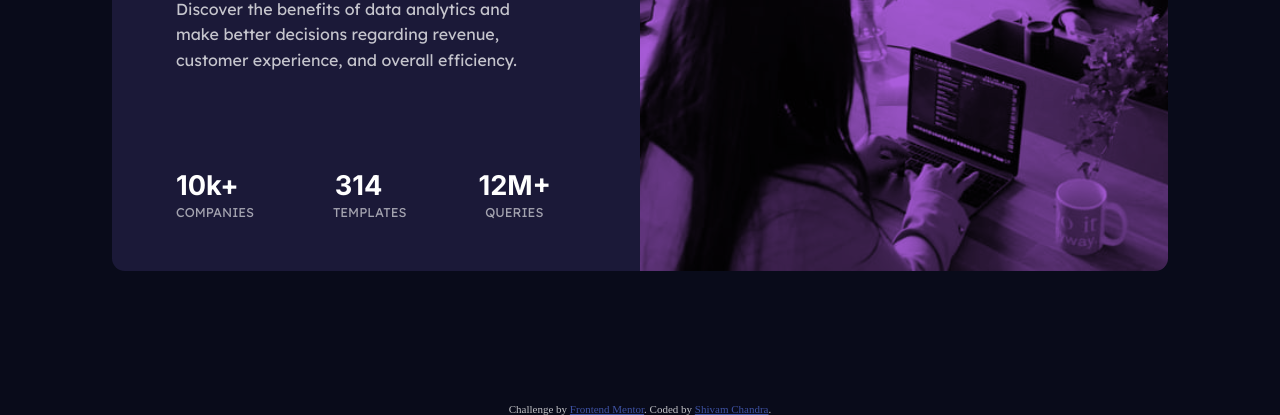
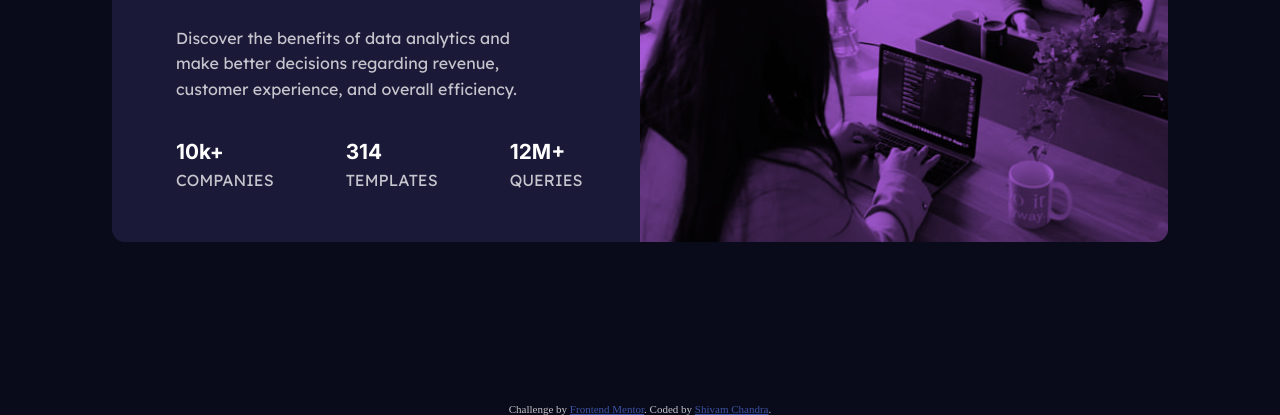
Before and after one commit to shivamchandra75/stats-preview-card-component-main, a plain HTML site: page index.html in a window 1280 px wide. Shown: the part 385-800 px from the top of the page. Drawn offline with Linux system fonts and the light colour scheme.

Commit message:
final work

```diff
--- a/index.html
+++ b/index.html
@@ -15,6 +15,11 @@
       href="./images/favicon-32x32.png"
     />
     <link rel="stylesheet" href="style.css" />
+    <link
+      rel="stylesheet"
+      media="screen and (max-width:600px)"
+      href="phone.css"
+    />
     <title>Frontend Mentor | Stats preview card component</title>
   </head>
   <body>
@@ -27,11 +32,13 @@
           Discover the benefits of data analytics and make better decisions
           regarding revenue, customer experience, and overall efficiency.
         </p>
-        <p class="font-primary num">10k+ 314 12M+</p>
-        <p class="font val">companies templates queries</p>
+        <div class="achievements">
+          <p class="font"><span>10k+</span>COMPANIES</p>
+          <p class="font"><span>314</span>TEMPLATES</p>
+          <p class="font"><span>12M+</span>QUERIES</p>
+        </div>
       </div>
       <div class="photo"></div>
-      <!-- <img src="images/image-header-desktop.jpg" alt="image" class="photo" /> -->
     </div>
 
     <div class="attribution">
--- /dev/null
+++ b/phone.css
@@ -0,0 +1,43 @@
+.grid-container {
+  grid-template-areas:
+    "photo"
+    "data";
+  grid-template-columns: repeat(1, 1fr);
+  grid-template-rows: 1fr 2fr;
+  margin: 0rem 1.5rem;
+  padding: 9rem 0rem;
+}
+.photo {
+  background-image: url("images/image-header-mobile.jpg");
+  width: 100%;
+  border-top-right-radius: 0.8rem;
+  border-top-left-radius: 0.8rem;
+  border-bottom-right-radius: 0;
+}
+/* data card */
+.data {
+  padding: 2rem 2rem;
+  border-top-left-radius: 0;
+  border-bottom-left-radius: 0.8rem;
+  border-bottom-right-radius: 0.8rem;
+}
+.achievements {
+  flex-direction: column;
+  justify-content: center;
+  align-items: center;
+}
+.achievements p {
+  margin-right: 0;
+}
+/* utility classes */
+.font-primary {
+  text-align: center;
+  font-size: 2.8rem;
+}
+
+.font {
+  line-height: 1.6;
+  font-size: 1.37rem;
+  color: hsla(0, 0%, 100%, 0.75);
+  text-align: center;
+}
--- a/style.css
+++ b/style.css
@@ -1,5 +1,5 @@
 html {
-  overflow: hidden;
+  overflow-x: hidden;
 }
 
 * {
@@ -76,20 +76,16 @@ body {
   font-size: 1rem;
   color: hsla(0, 0%, 100%, 0.75);
 }
-
-.num {
-  font-size: 1.7rem;
+.achievements {
+  display: flex;
+}
+.font span {
+  font-family: "Inter", sans-serif;
+  color: white;
+  font-size: 1.3rem;
+  display: block;
   font-weight: 700;
-  margin-bottom: 0;
-  word-spacing: 5.6rem;
-  margin-top: 5rem;
 }
-
-.val {
-  margin-top: 0;
-  word-spacing: 4.7rem;
-  text-transform: uppercase;
-  font-size: 00.8rem;
-  margin-bottom: 1rem;
-  color: hsla(0, 0%, 100%, 0.6);
+.achievements p {
+  margin-right: 4.5rem;
 }
```
